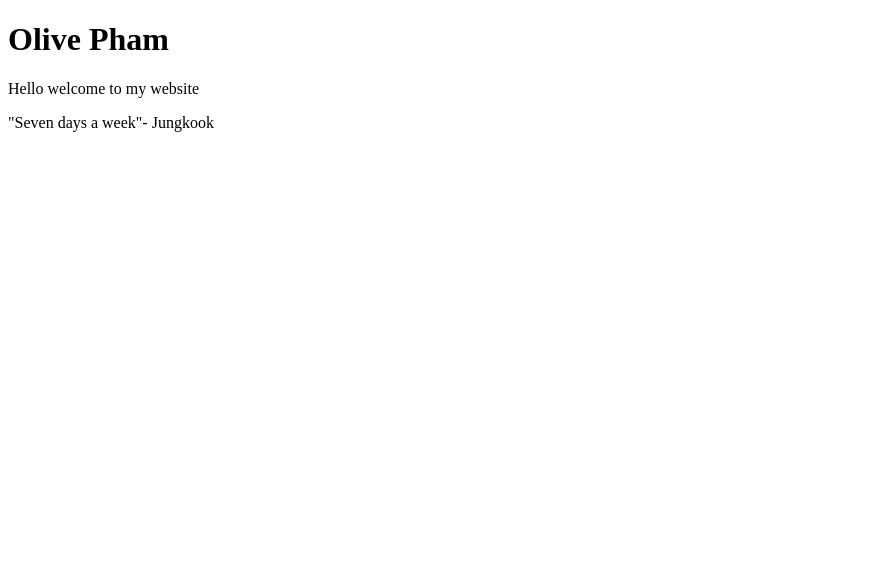
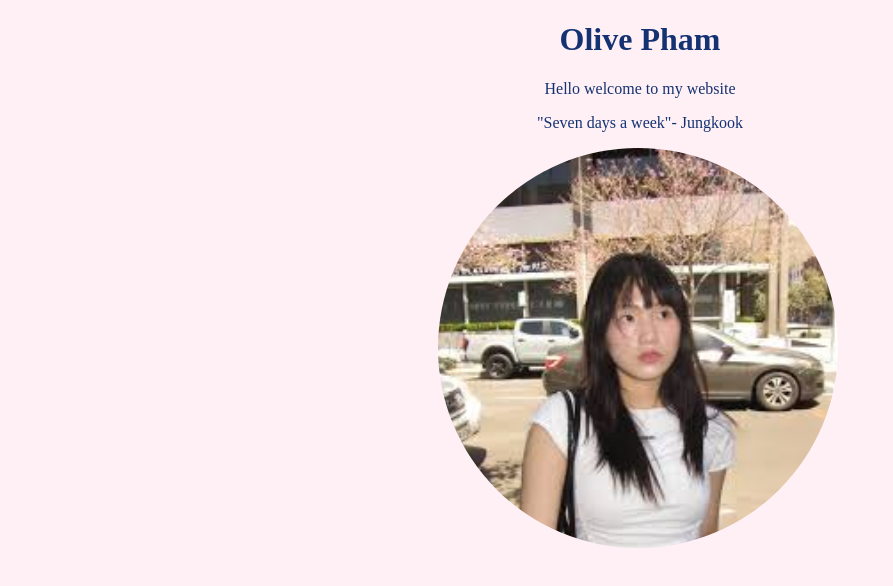
Before and after one commit to 0livelivee/OlivePham, a plain HTML site: page index.html in a window 1280 px wide. Shown: the whole page, without its empty margins (0-893 px from the left). Drawn offline with Linux system fonts and the light colour scheme.

Commit message:
im doneee

```diff
--- a/index.html
+++ b/index.html
@@ -1,12 +1,13 @@
 <!DOCTYPE html>
 <html>
     <head>
-
+<link rel="stylesheet" href="style.css">
     </head>
     <body>
         <h1>Olive Pham </h1>
         <p>Hello welcome to my website</p>
         <p>"Seven days a week"- Jungkook</p>
+        <img src="/images-2.jpeg" width="400" height="400">
         <img src="" alt="">
     </body>
 </html>
--- /dev/null
+++ b/style.css
@@ -0,0 +1,9 @@
+img{
+    border-radius: 50%;
+}
+body {
+    text-align: center;
+    font-family: Canva Sans;
+    background: lavenderblush;
+    color: rgb(20, 50, 114);
+}
```
Also changed, not shown: images-2.jpeg (added).
